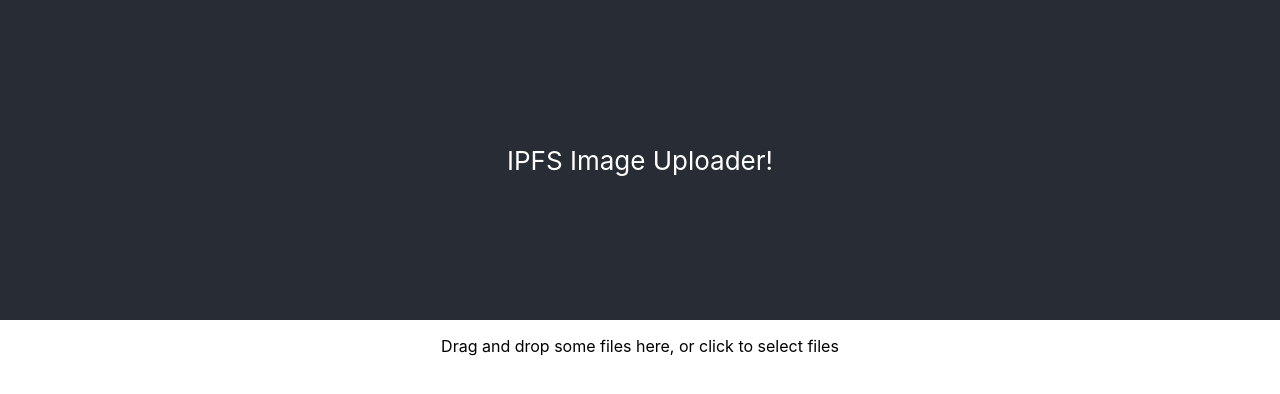
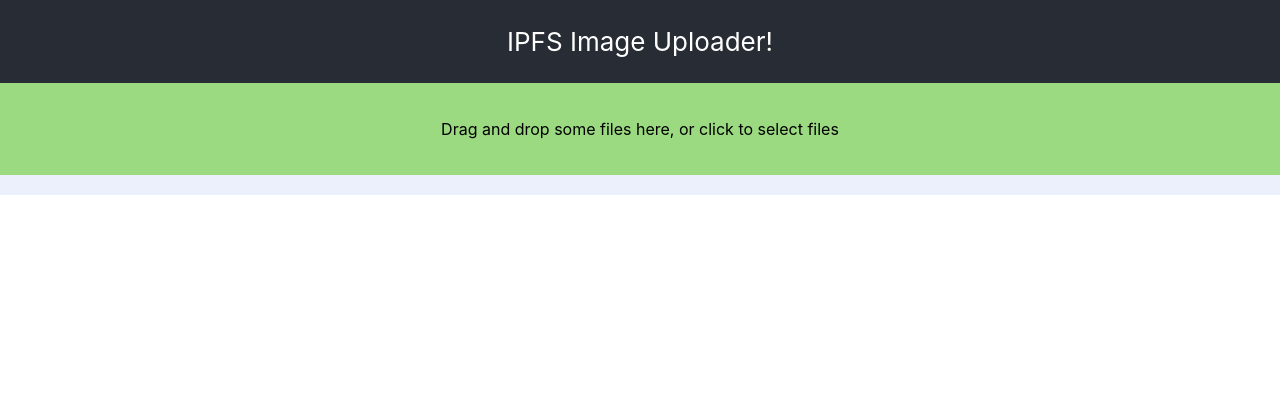
Before and after one commit to radio-alice/ipfs-image-uploader, a React (Create React App) app: page / in a window 1280 px wide. Shown: the top 394 px of the page. Built offline with nearby package versions, Linux system fonts and the light colour scheme.

Commit message:
styled and looking a lot less gross

```diff
--- a/src/App.css
+++ b/src/App.css
@@ -10,7 +10,7 @@
 
 .App-header {
   background-color: #282c34;
-  min-height: 40vh;
+  min-height: 20%;
   display: flex;
   flex-direction: column;
   align-items: center;
@@ -22,8 +22,3 @@
 .App-link {
   color: #61dafb;
 }
-
-DropArea {
-  width: 80%;
-  height: 40%
-}
--- a/src/components/DropArea.js
+++ b/src/components/DropArea.js
@@ -6,12 +6,10 @@ function DropArea (onImageDrop) {
     <Dropzone onDrop={onImageDrop}
       accept="image/*" multiple={true}>
       {({getRootProps, getInputProps}) => (
-        <section>
-          <div {...getRootProps()}>
+        <div {...getRootProps()}>
             <input {...getInputProps()} />
             <p>Drag and drop some files here, or click to select files</p>
-          </div>
-        </section>
+        </div>
       )}
     </Dropzone>
   )
--- a/src/components/Gallery.js
+++ b/src/components/Gallery.js
@@ -58,8 +58,8 @@ class Gallery extends React.Component {
     })
     return (
       <main>
-        <header>{ DropArea(this.onImageDrop.bind(this)) }</header>
-        <section>{ imageUploads }</section>
+        <header class="dropzone">{ DropArea(this.onImageDrop.bind(this)) }</header>
+        <section class="gallery">{ imageUploads }</section>
       </main>
     )
   }
--- a/src/components/ImageUpload.js
+++ b/src/components/ImageUpload.js
@@ -1,15 +1,13 @@
 import React from 'react'
 
 class ImageUpload extends React.Component {
-  constructor (props) {
-    super(props)
-  }
   render(){
     return (
       <div class="imageContainer">
-        <img src={this.props.url} onLoad={() => {
-          window.URL.revokeObjectURL(this.props.url)
-        }}/>
+        <img src={this.props.url}
+        onLoad={() => {window.URL.revokeObjectURL(this.props.url)}}
+        alt="Your Upload"
+        />
         <p>Hash: {this.props.hash}</p>
       </div>
     );
--- a/src/index.css
+++ b/src/index.css
@@ -8,16 +8,39 @@ body {
   -moz-osx-font-smoothing: grayscale;
 }
 
-code {
-  font-family: source-code-pro, Menlo, Monaco, Consolas, "Courier New",
-    monospace;
+.dropzone {
+  background-color: #9bda81;
+  padding: 20px;
+}
+
+.gallery {
+  display: flex;
+  flex-direction: row;
+  flex-wrap: wrap;
+  justify-content: center;
+  background-color: #eceffc;
+  padding: 10px;
 }
 
 .imageContainer {
   background-color: #d1d6ec;
   border-radius: 10px;
+  border-width: 1px;
+  border-style: solid;
+  border-color: #130a77;
   color: #130a77;
+  display:flex;
+  flex-direction: column;
+  align-items: center;
+  justify-content: center;
+  margin: 6px;
 }
 .imageContainer img {
-  width: 15%;
+  width: 250px;
+  margin: 10px;
 }
+.imageContainer p {
+  display: inline-block;
+  margin: 10px;
+  font-size: 10px;
+}
```
